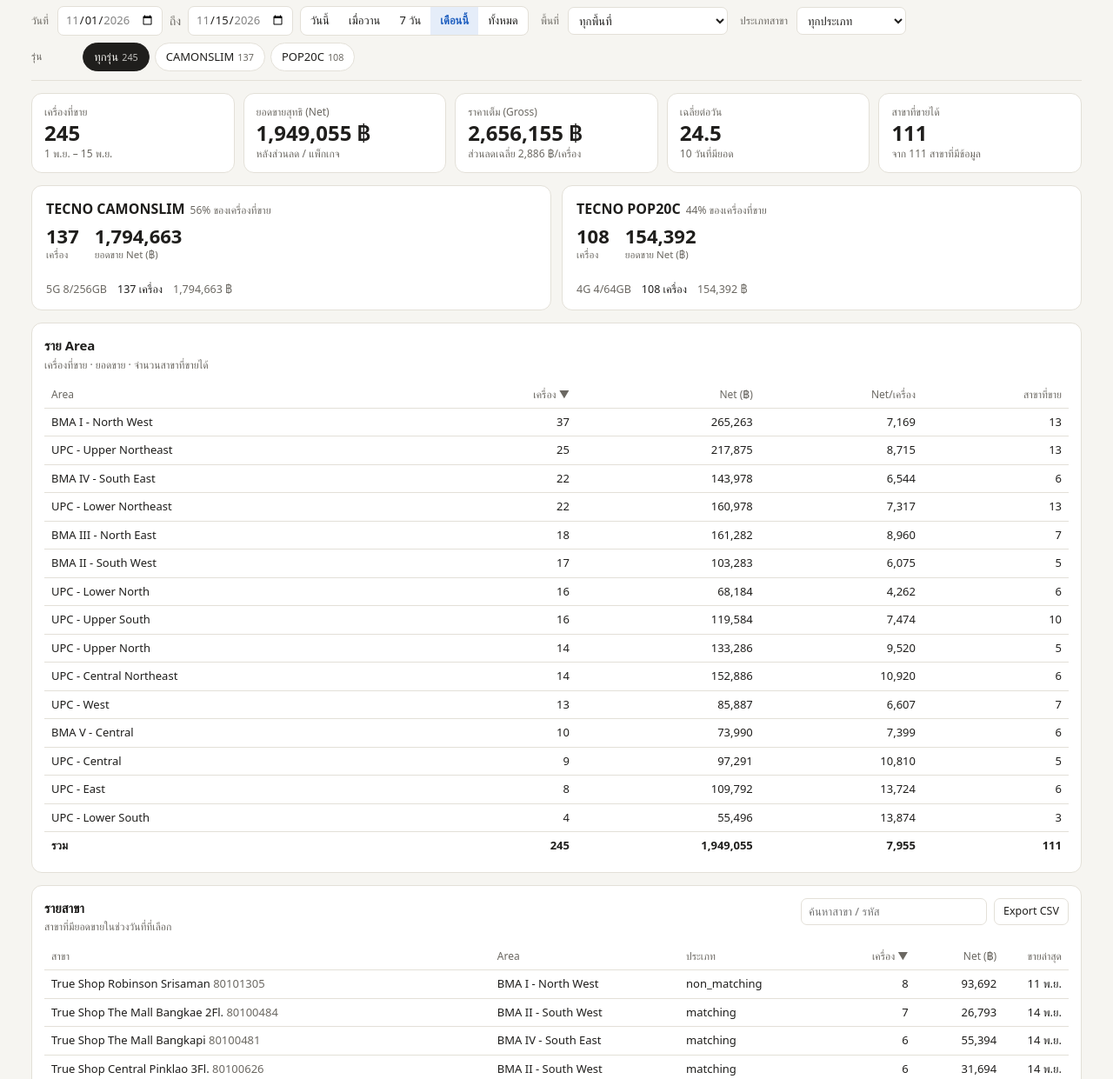
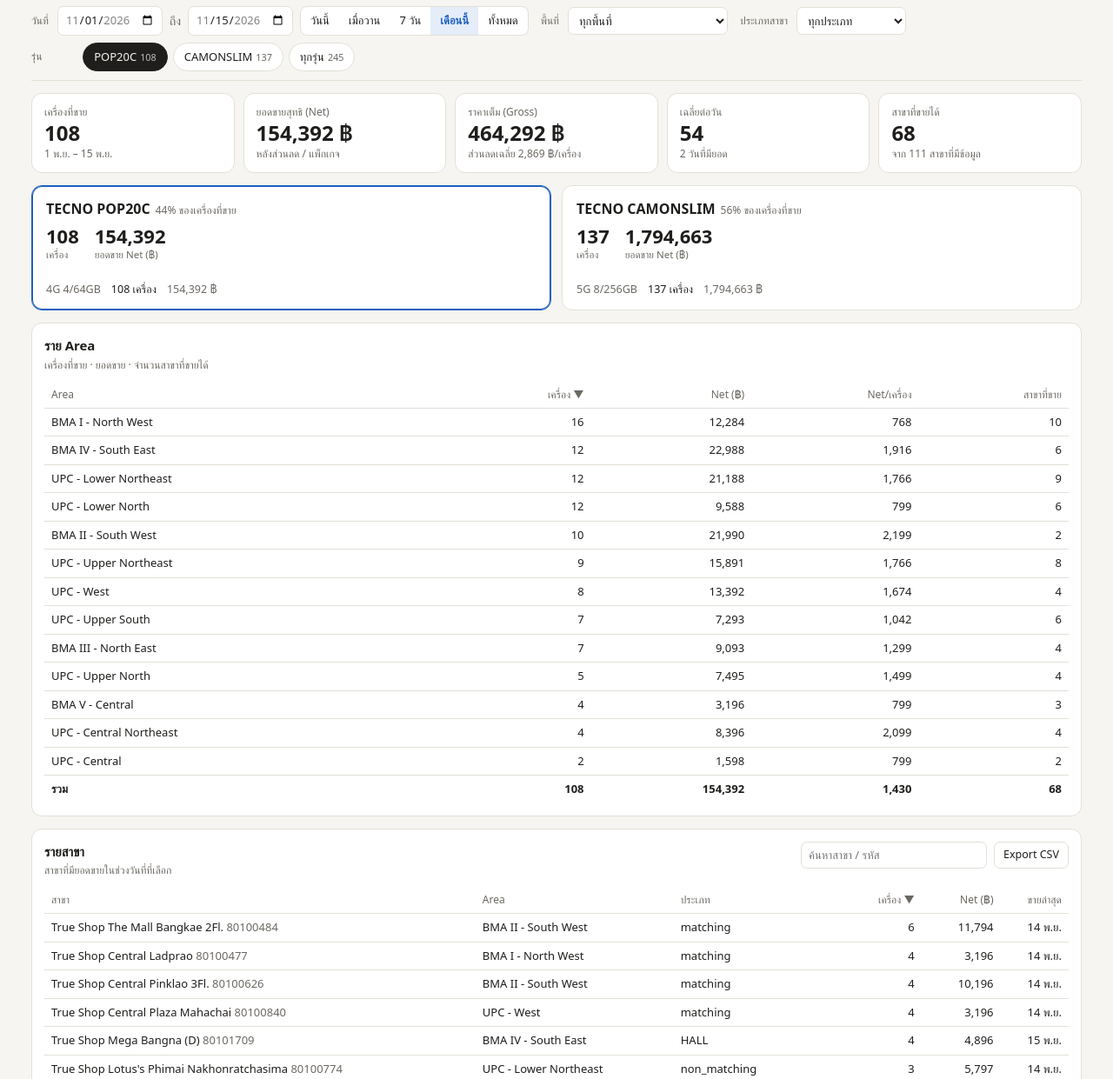
Before and after one commit to fcaeg/prepay-dashboard, a plain HTML site: page tecno/index.html in a window 1280 px wide. Shown: the part 60-1301 px from the top of the page at 87% size. Drawn offline with Linux system fonts and the light colour scheme; a web font is replaced by a local one.

Commit message:
Tecno Dashboard: POP 20 selected by default; model order POP 20, Camon, All
Co-Authored-By: Claude Opus 5.5 <noreply@anthropic.com>
Claude-Session: https://claude.ai/code/session_01RVy6STYZ2kFeqsMiPEqhAm

```diff
--- a/tecno/index.html
+++ b/tecno/index.html
@@ -163,9 +163,11 @@ const last = D.meta.sales_asof.slice(0, 10) || (D.sales.length ? D.sales[D.sales
 const addDays = (d, n) => { const t = new Date(d + 'T00:00:00Z'); t.setUTCDate(t.getUTCDate() + n); return t.toISOString().slice(0, 10); };
 const famOf = Object.fromEntries(D.models.map((x) => [x.k, x.fam]));
 const capOf = (k) => k.split('|').slice(1).filter(Boolean).join(' ').replace(/(\d+\/\d+)$/, '$1GB');
-const FAMS = [...new Set(D.models.map((x) => x.fam))];
+const FORDER = ['POP20', 'CAMON'];  // POP 20 first, then Camon, then other models
+const frank = (f) => { const i = FORDER.findIndex((p) => f.startsWith(p)); return i < 0 ? 9 : i; };
+const FAMS = [...new Set(D.models.map((x) => x.fam))].sort((a, b) => frank(a) - frank(b) || a.localeCompare(b));
 const first = D.meta.first_sales || last;
-const S = { p: 'mtd', fam: '', model: '', area: '', type: '', q: '', sort: {} };
+const S = { p: 'mtd', fam: FAMS[0] || '', model: '', area: '', type: '', q: '', sort: {} };
 try { const sv = JSON.parse(localStorage.getItem('tecno') || '{}'); if (sv.p) S.p = sv.p; } catch (e) {}
 function preset(p) {
   S.p = p;
@@ -200,8 +202,9 @@ function draw() {
   const stkSel = stk.filter((r) => mOk(r[1]));
   // model (family) chips, then capacity chips of the chosen model
   const fu = {}; rows.forEach((r) => (fu[famOf[r[2]]] = (fu[famOf[r[2]]] || 0) + r[4]));
-  $('#models').innerHTML = `<span class="lbl">รุ่น</span><button class="chip" data-f="" aria-pressed="${!S.fam}">ทุกรุ่น<small>${fmt(rows.reduce((s, r) => s + r[4], 0))}</small></button>` +
-    FAMS.map((f) => `<button class="chip" data-f="${esc(f)}" aria-pressed="${S.fam === f}">${esc(f)}<small>${fmt(fu[f] || 0)}</small></button>`).join('');
+  $('#models').innerHTML = `<span class="lbl">รุ่น</span>` +
+    FAMS.map((f) => `<button class="chip" data-f="${esc(f)}" aria-pressed="${S.fam === f}">${esc(f)}<small>${fmt(fu[f] || 0)}</small></button>`).join('') +
+    `<button class="chip" data-f="" aria-pressed="${!S.fam}">ทุกรุ่น<small>${fmt(rows.reduce((s, r) => s + r[4], 0))}</small></button>`;
   const ks = D.models.filter((m) => m.fam === S.fam);
   const mu = {}; rows.forEach((r) => (mu[r[2]] = (mu[r[2]] || 0) + r[4]));
   $('#caps').hidden = !S.fam || ks.length < 2;
```
Also changed, not shown: pipeline/tecno_page.html (+7 -4 lines).
